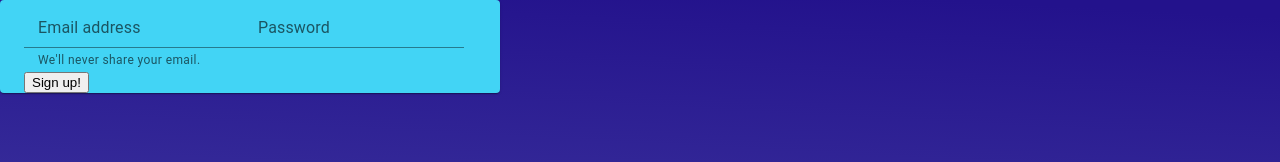
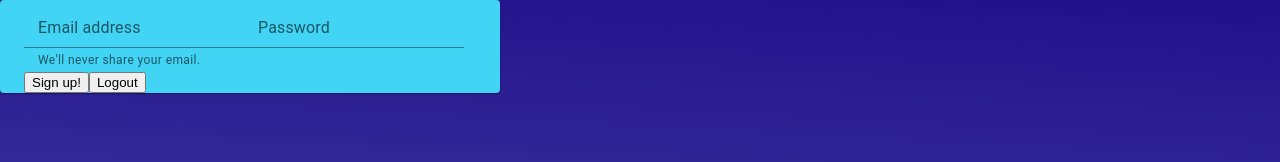
Before and after one commit to hope428/functional-login, a React (Create React App) app in the folder client/: page / in a window 1280 px wide. Shown: the top 162 px of the page. Built offline with nearby package versions, Linux system fonts and the light colour scheme.

Commit message:
added logout functionality"

```diff
--- a/client/src/components/Form.js
+++ b/client/src/components/Form.js
@@ -1,4 +1,5 @@
 import React, { useState } from "react";
+import Auth from '../utils/auth';
 import { addUser } from "../utils/api";
 import {
   FormControl,
@@ -24,7 +25,8 @@
       }
 
       const data = await res.json();
-      console.log(data);
+      Auth.login(data.token)
+
     } catch (error) {
       console.error(error);
     }
@@ -64,6 +66,7 @@
             />
           </FormControl>
           <button onClick={submitForm}>Sign up!</button>
+          <button onClick={() => Auth.logout()}>Logout</button>
         </Container>
       )}
     </>
```
